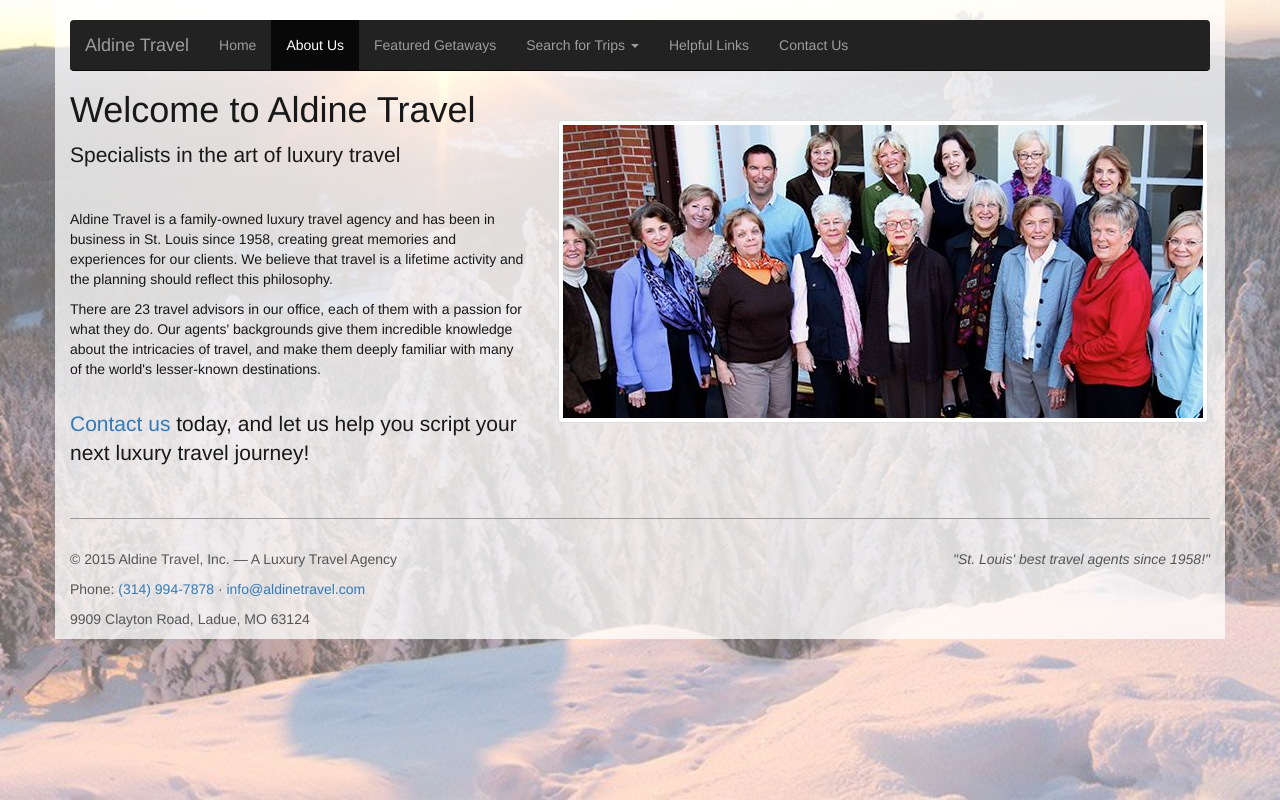
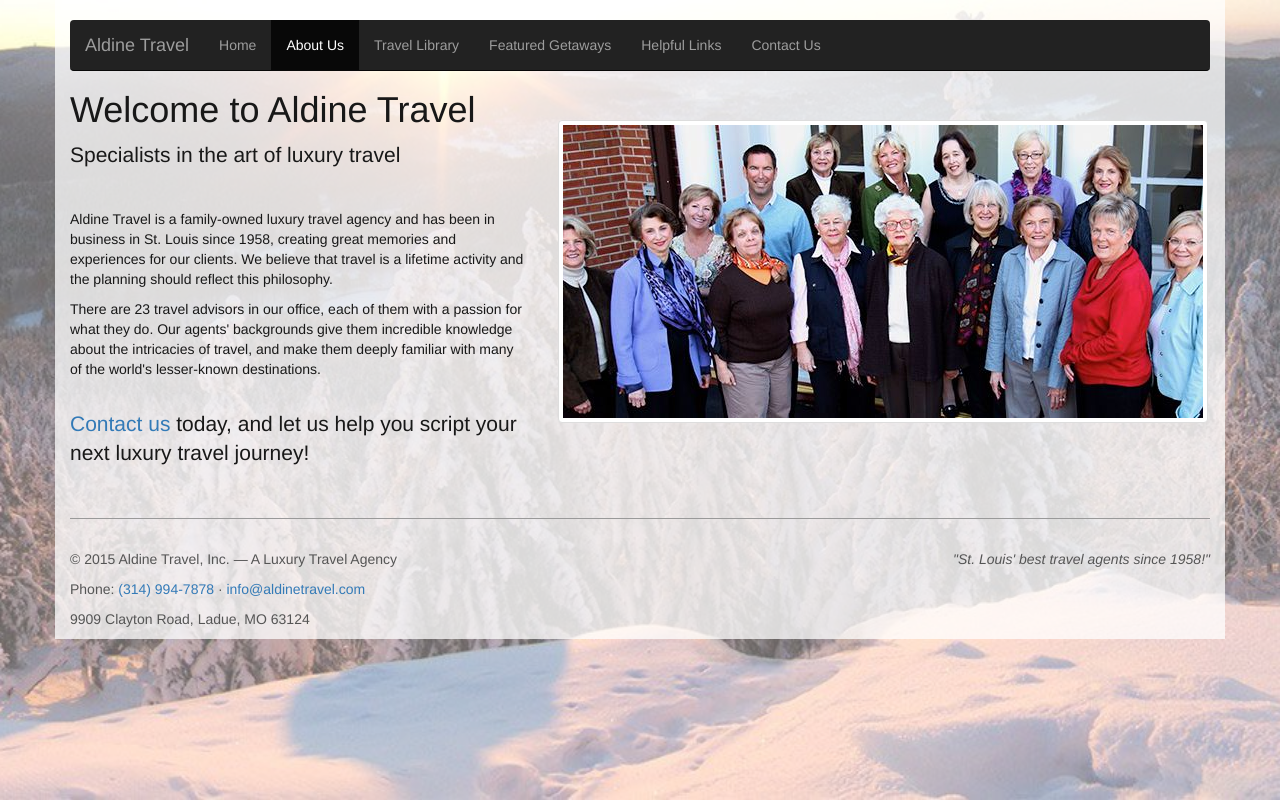
Before and after one commit to semenko/aldine-website, a Flask app: page /about-us.html in a window 1280 px wide. Run offline with Flask 2, Linux system fonts and the light colour scheme; some libraries are stand-ins or nearby versions.

Commit message:
Rearrange, drop search engines.

```diff
--- a/app.py
+++ b/app.py
@@ -84,9 +84,9 @@ def page_contact_us():
 
 
 # Embedded bookshelf from fliphtml5
-@app.route("/Luxury-Travel-Brochures")
+@app.route("/Luxury-Travel-Brochures.html")
 def page_katy_trust():
-    return render_template('pages/brochures.html')
+    return render_template('pages/Luxury-Travel-Brochures.html')
 
 
 
--- a/templates/_base.html
+++ b/templates/_base.html
@@ -44,19 +44,8 @@
                     <ul class="nav navbar-nav">
                         <li><a href="/">Home</a></li>
                         <li><a href="/about-us.html">About Us</a></li>
+                        <li><a href="/Luxury-Travel-Brochures.html">Travel Library</a></li>
                         <li><a href="/featured-trips.html">Featured Getaways</a></li>
-                        <li class="dropdown">
-                            <a href="#" class="dropdown-toggle" data-toggle="dropdown">Search for Trips <b class="caret"></b></a>
-                            <ul class="dropdown-menu">
-                                <li><a href="/cruises.html">Cruises</a></li>
-                                <li><a href="/vacation-packages.html">Vacation Packages</a></li>
-                                <li><a href="/hotels-and-resorts.html">Hotels &amp; Resorts</a></li>
-                                <li class="divider"></li>
-                                <li class="dropdown-header">Specials</li>
-                                <li><a href="/promotions.html">Promotions</a></li>
-                                <li><a href="/featured-trips.html">Featured Trips</a></li>
-                            </ul>
-                        </li>
                         <li><a href="/travel-resources.html">Helpful Links</a></li>
                         <li><a href="/contact-us.html">Contact Us</a></li>
                     </ul>
```
Also changed, not shown: templates/pages/Luxury-Travel-Brochures.html (renamed from templates/pages/brochures.html).
